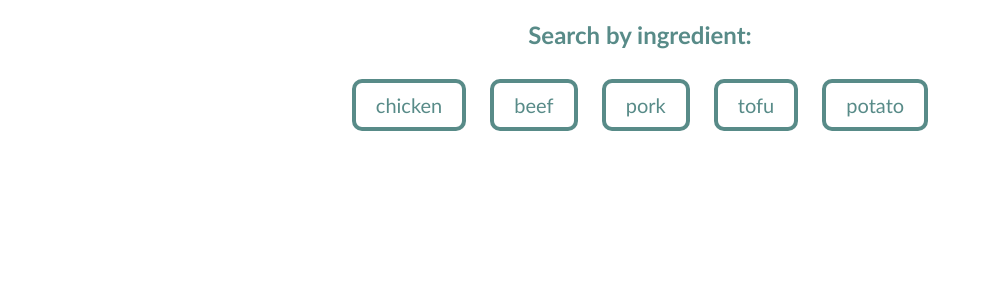
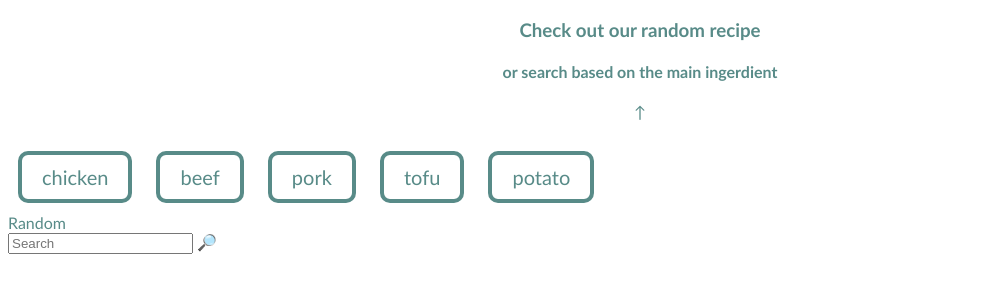
Before and after one commit to anastasiia-ria/recipe-generator, a website built with webpack: page src/index.html in a window 1280 px wide. Shown: the whole page, without its empty margins (0-983 px from the left). Built offline with nearby package versions, Linux system fonts and the light colour scheme.

Commit message:
update page layout, add search
Co-authored-by: Hayley M <hayleymcvay8@gmail.com>

```diff
--- a/src/index.html
+++ b/src/index.html
@@ -5,18 +5,32 @@
   </head>
   <body>
     <div class="container">
-      <h2>Search by ingredient:</h2>
-      <div id="choices">
-        <button id="chicken" type="button">Chicken</button>
-        <button id="beef" type="button">Beef</button>
-        <button id="pork" type="button">Pork</button>
-        <button id="tofu" type="button">Tofu</button>
-        <button id="potato" type="button">Potato</button>
+      <div id="header">
+        <div id="header-text">
+          <h3>Check out our random recipe</h3>
+          <h4>or search based on the main ingerdient</h4>
+        </div>
       </div>
-      <div class="showErrors"></div>
+
+      <ul id="recipe-list"></ul>
+
       <div id="recipe-box">
-        <ul id="recipe-list"></ul>
+        <div class="showErrors"></div>
         <div id="recipes"></div>
+      </div>
+
+      <div id="top">&#8593</div>
+    </div>
+    <div id="choices">
+      <button id="chicken" type="button">Chicken</button>
+      <button id="beef" type="button">Beef</button>
+      <button id="pork" type="button">Pork</button>
+      <button id="tofu" type="button">Tofu</button>
+      <button id="potato" type="button">Potato</button>
+      <div id="random">Random</div>
+      <div id="search-box">
+        <input type="text" id="search" placeholder="Search">
+        <span id="search-icon">&#128270;</span>
       </div>
     </div>
   </body>
```
